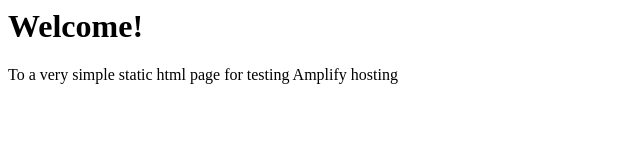
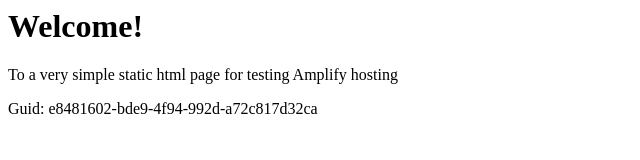
Before and after one commit to amplify-github-test-hkg/Github-PR-Commit-Integration-Test-DoNotTouch-Gith-P5X5MO5I-v1-preprod-ap-east-1, a website: page src/index.html in a window 1280 px wide. Shown: the whole page, without its empty margins (0-640 px from the left). Drawn offline with Linux system fonts and the light colour scheme.

Commit message:
commit from integ tests

```diff
--- a/src/index.html
+++ b/src/index.html
@@ -1,3 +1,5 @@
+
+
 <html lang="en">
 
 <head>
@@ -10,6 +12,6 @@
 <body>
     <h1>Welcome!</h1>
     <p>To a very simple static html page for testing Amplify hosting</p>
-</body>
+    <p>Guid: e8481602-bde9-4f94-992d-a72c817d32ca</p></body>
 
 </html>
```
